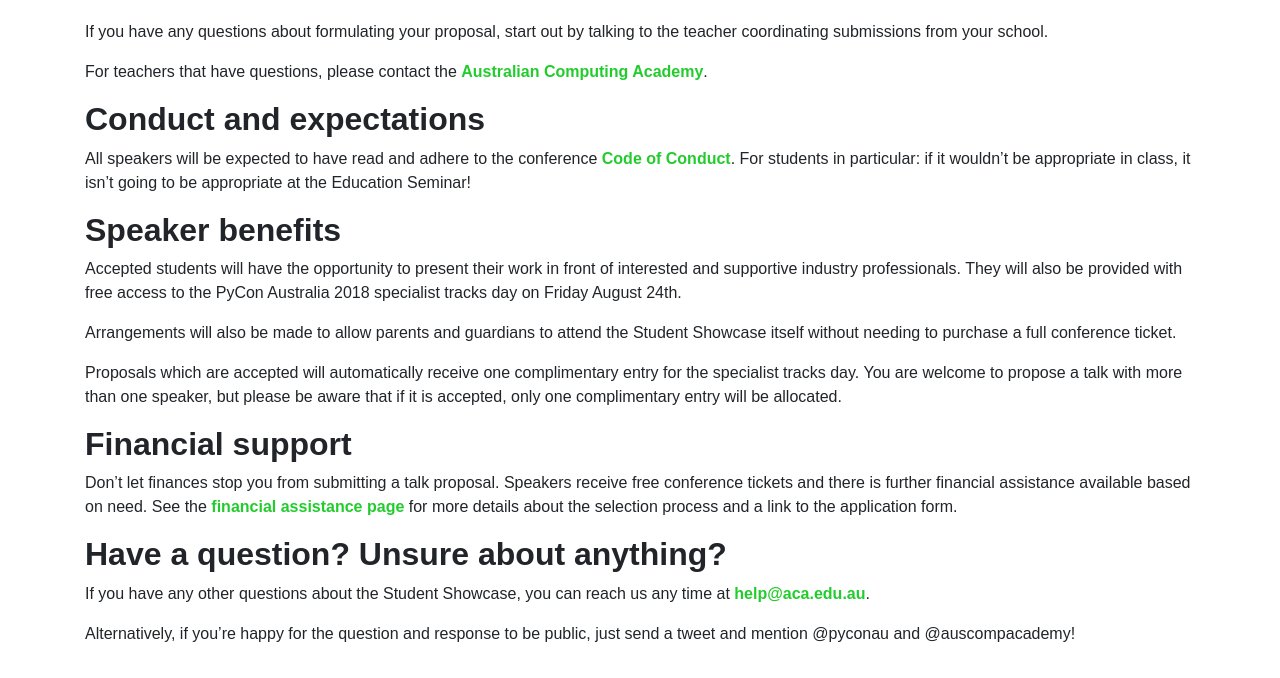
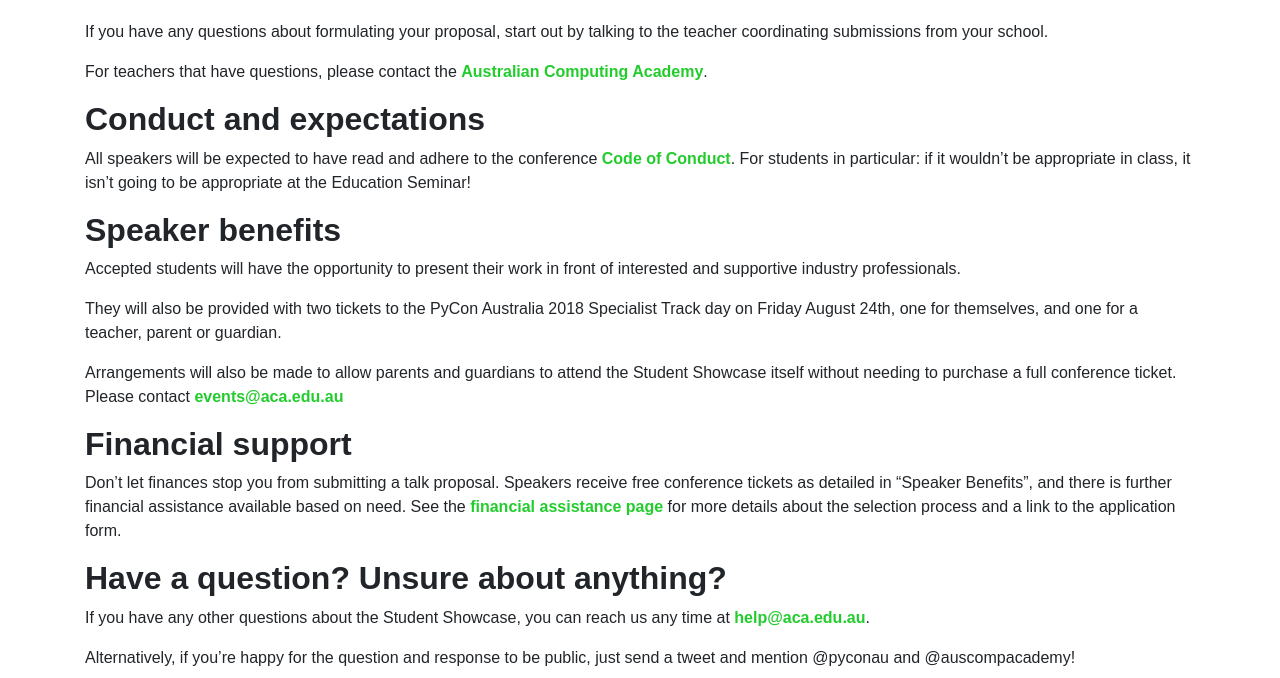
Before and after one commit to pyconau/2018.pycon-au.org, a Jekyll site: the page built from student-showcase.md, in a window 1280 px wide and 900 px high, scrolled down 1377 px, cut to the strip 0-678 px from the top of the window. Built offline with Jekyll 4.4.1, drawn with Linux system fonts in a browser that asks for light colours; some web fonts are replaced.

Commit message:
Update student-showcase.md

```diff
--- a/student-showcase.md
+++ b/student-showcase.md
@@ -73,15 +73,15 @@ For students in particular: if it wouldn't be appropriate in class, it isn't goi
 
 ## <a name="speaker-benefits"></a> Speaker benefits
 
-Accepted students will have the opportunity to present their work in front of interested and supportive industry professionals. They will also be provided with free access to the PyCon Australia 2018 specialist tracks day on Friday August 24th.
+Accepted students will have the opportunity to present their work in front of interested and supportive industry professionals.
 
-Arrangements will also be made to allow parents and guardians to attend the Student Showcase itself without needing to purchase a full conference ticket.
+They will also be provided with two tickets to the PyCon Australia 2018 Specialist Track day on Friday August 24th, one for themselves, and one for a teacher, parent or guardian.
 
-Proposals which are accepted will automatically receive one complimentary entry for the specialist tracks day. You are welcome to propose a talk with more than one speaker, but please be aware that if it is accepted, only one complimentary entry will be allocated.
+Arrangements will also be made to allow parents and guardians to attend the Student Showcase itself without needing to purchase a full conference ticket. Please contact [events@aca.edu.au](mailto:events@aca.edu.au)
 
 ## <a name="financial-support"></a> Financial support
 
-Don't let finances stop you from submitting a talk proposal. Speakers receive free conference tickets and there is further financial assistance available based on need. See the [financial assistance page](/assistance/) for more details about the selection process and a link to the application form.
+Don't let finances stop you from submitting a talk proposal. Speakers receive free conference tickets as detailed in "Speaker Benefits", and there is further financial assistance available based on need. See the [financial assistance page](/assistance/) for more details about the selection process and a link to the application form.
 
 ## <a name="questions"></a> Have a question? Unsure about anything?
 
```
